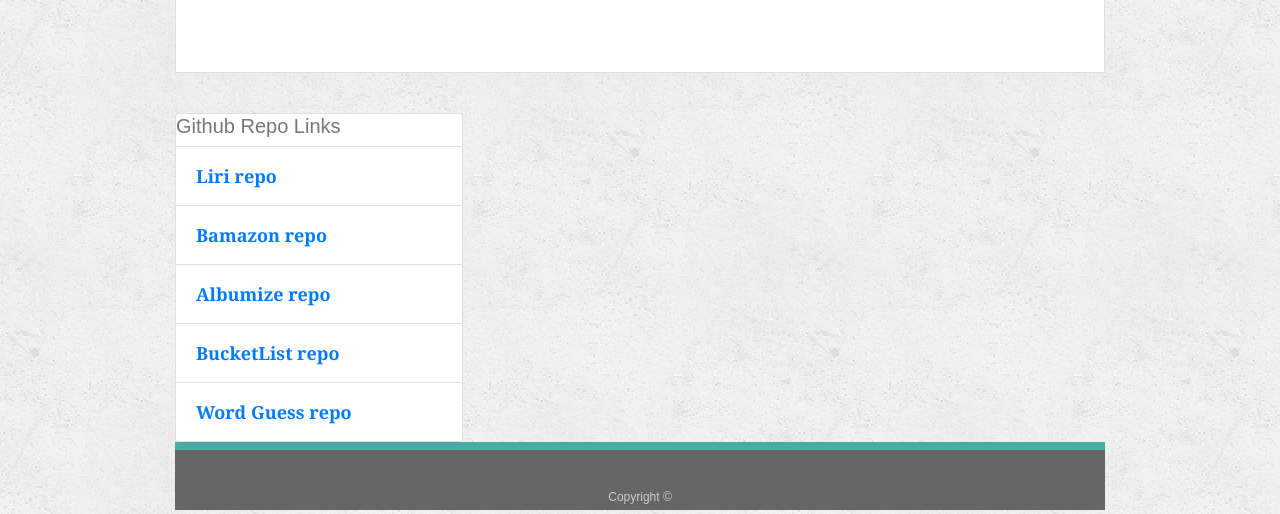
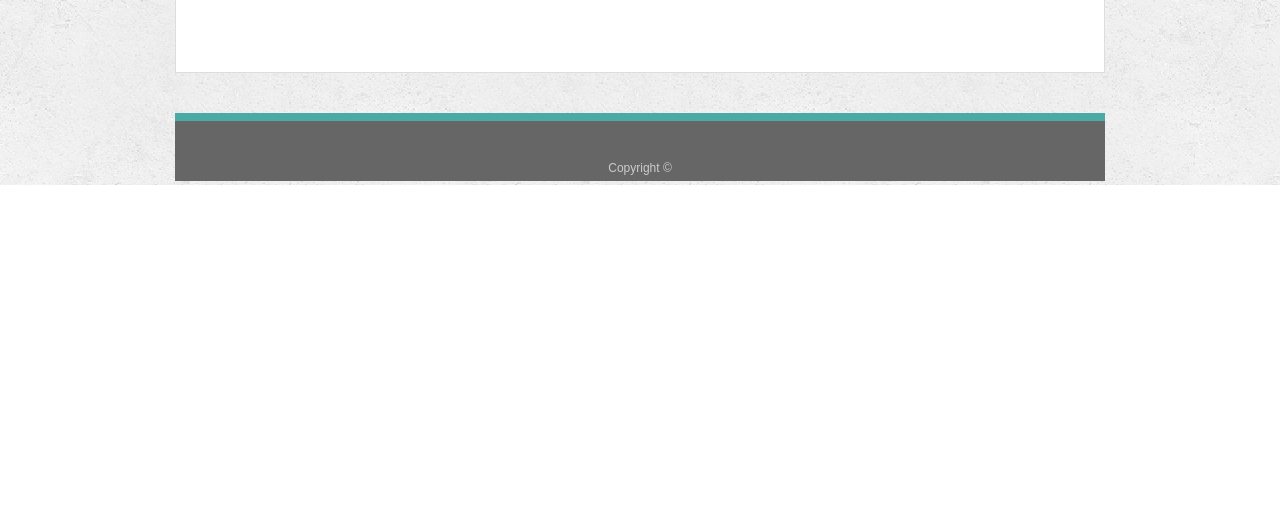
Before and after one commit to jll9qw/responsive-portfolio, a plain HTML site: page portfolio.html in a window 1280 px wide. Shown: the part 1205-1719 px from the top of the page. After the commit the page ends 1390 px from the top, so only its background shows below. Drawn offline with nearby package versions, Linux system fonts and the light colour scheme.

Commit message:
need to fix links

```diff
--- a/portfolio.html
+++ b/portfolio.html
@@ -65,18 +65,7 @@
 
     </section>
 
-    <div class="card" style="width: 18rem;">
-        <h5>Github Repo Links</h5>
-          <ul class="list-group list-group-flush">
-            <li class="list-group-item"> <a href="https://github.com/jll9qw/liri-node-app">Liri repo</a></li>
-            <li class="list-group-item"><a href="https://github.com/jll9qw/mysql-node-app">Bamazon repo</a></li>
-            <li class="list-group-item"><a href="https://github.com/jll9qw/AlbumReviewBlog">Albumize repo</a>
-            <li class="list-group-item"><a href="https://github.com/jll9qw/BucketList">BucketList repo</a>
-            <li class="list-group-item"><a href="https://github.com/jll9qw/word-guess-game">Word Guess repo</a>
 
-            </li>
-          </ul>
-        </div>
 
   <footer>
     <div class="container">
```
